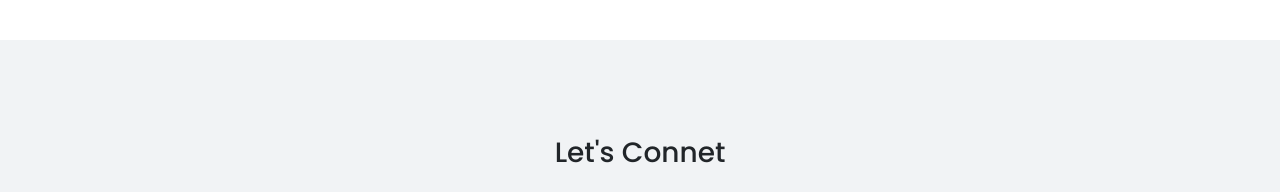
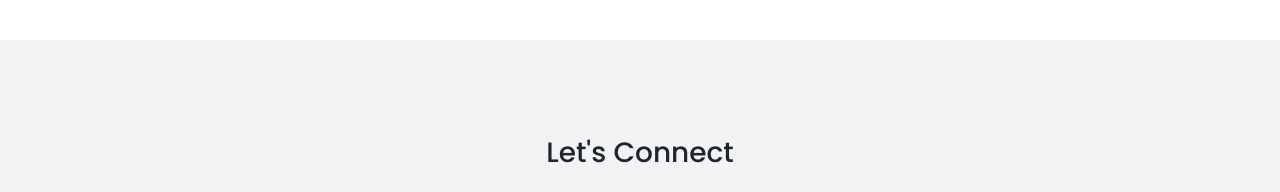
Before and after one commit to jeje0883/portfolio, a plain HTML site: page index.html in a window 1280 px wide. Shown: the part 2360-2552 px from the top of the page. Drawn offline with nearby package versions, Linux system fonts and the light colour scheme.

Commit message:
update capstone code

```diff
--- a/index.html
+++ b/index.html
@@ -155,7 +155,7 @@
     <div id="contact" class="container-fluid min-vh-100 py-5" >
         <div class="container">
             <div class="text-center py-5">
-                <h3 >Let's Connet</h3>
+                <h3 >Let's Connect</h3>
                 <div id="social">
                     <!-- <div class="d-flex py-5 justify-content-around  col-4  m-auto "> -->
                     <div class="d-flex pt-3 justify-content-around col-md-8 col-lg-6 m-auto">
```
